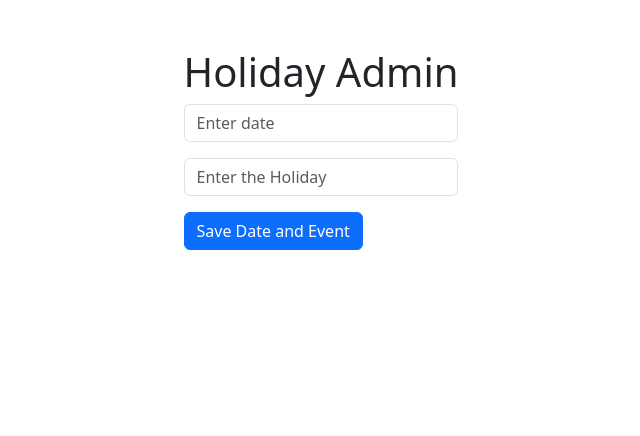
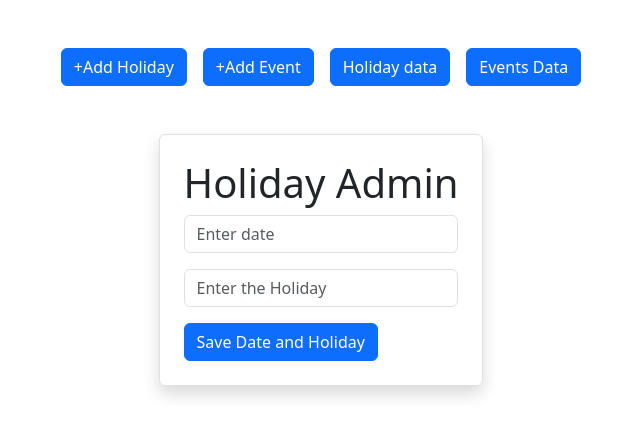
Before and after one commit to vinaykumardag1/venkateswara-project, a React (Vite) app in the folder client/: page /holiday-admin in a window 1280 px wide. Shown: the top 436 px of the page, without its empty margins (319-959 px from the left). Built offline with nearby package versions, Linux system fonts and the light colour scheme.

Commit message:
ui updated

```diff
--- a/client/src/Admin/Holiday/AdminHoliday.jsx
+++ b/client/src/Admin/Holiday/AdminHoliday.jsx
@@ -2,6 +2,7 @@ import React, { useState } from 'react';
 import 'bootstrap/dist/css/bootstrap.min.css';
 import axios from 'axios';
 import { useNavigate } from 'react-router-dom';
+import { Link } from 'react-router-dom';
 
 const Admin = () => {
   const [selectedDate, setSelectedDate] = useState('');
@@ -36,7 +37,14 @@ const Admin = () => {
 
   return (
     <div className="d-flex justify-content-center">
-      <div className="mt-5">
+      <div className="d-flex flex-column justify-content-center align-items-center vh-90">
+      <div className="d-flex justify-content-between gap-3 my-5">
+      <Link to='/holiday-admin'><button className="btn btn-primary">+Add Holiday</button></Link>
+      <Link to='/admin'><button className="btn btn-primary">+Add Event</button></Link>
+      <Link to='/holiday'><button className="btn btn-primary">Holiday data</button></Link>
+      <Link to='/events'><button className="btn btn-primary">Events Data</button></Link>
+       </div>
+      <div className="p-4 border rounded shadow">
         <h1>Holiday Admin </h1>
 
         <form onSubmit={handleSubmit}>
@@ -61,9 +69,10 @@ const Admin = () => {
             required
           />
           <button type="submit" className="btn btn-primary mt-3">
-            Save Date and Event
+            Save Date and Holiday
           </button>
         </form>
+        </div>
       </div>
     </div>
   );
--- a/client/src/Admin/Holiday/Holiday.jsx
+++ b/client/src/Admin/Holiday/Holiday.jsx
@@ -41,7 +41,7 @@ const Holiday = () => {
   // Handle edit button click
   const handleEdit = (item) => {
     setEditingItem(item._id); // Set the editing ID
-    setFormData({ date: item.date, event: item.event }); // Pre-fill form with existing data
+    setFormData({ date: item.date, holiday: item.holiday }); // Pre-fill form with existing data
   };
 
   // Handle form input changes
@@ -88,14 +88,20 @@ const Holiday = () => {
   return (
     <div className="container">
       <h1 className="text-center my-5">Date and Holiday</h1>
+      <div className="d-flex justify-content-between">
       <Link to='/holiday-admin'><button className="btn btn-primary">+Add Holiday</button></Link>
+      <Link to='/admin'><button className="btn btn-primary">+Add Event</button></Link>
+      <Link to='/holiday'><button className="btn btn-primary">Holiday data</button></Link>
+      <Link to='/events'><button className="btn btn-primary">Events Data</button></Link>
+       </div>
+
       <div className="d-flex text-center justify-content-center m-5">
         <table className="table table-striped">
 
           <thead>
             <tr>
               <th scope="col">Date</th>
-              <th scope="col">Event</th>
+              <th scope="col">Holiday</th>
               <th scope="col">Actions</th>
             </tr>
           </thead>
@@ -148,15 +154,15 @@ const Holiday = () => {
                 />
               </div>
               <div className="mb-3">
-                <label htmlFor="event" className="form-label">
-                  Event
+                <label htmlFor="holiday" className="form-label">
+                  Holiday
                 </label>
                 <input
                   type="text"
                   className="form-control"
-                  id="event"
-                  name="event"
-                  value={formData.event}
+                  id="holiday"
+                  name="holiday"
+                  value={formData.holiday}
                   onChange={handleChange}
                 />
               </div>
--- a/client/src/Admin/components/Admin.jsx
+++ b/client/src/Admin/components/Admin.jsx
@@ -35,8 +35,19 @@ const Admin = () => {
   };
 
   return (
-    <div className="d-flex justify-content-center">
-      <div className="mt-5">
+    <>
+
+    <div className="d-flex  justify-content-center">
+
+     <div className="d-flex flex-column justify-content-center align-items-center vh-90">
+     <div className="d-flex justify-content-between gap-3 my-5">
+      <Link to='/holiday-admin'><button className="btn btn-primary">+Add Holiday</button></Link>
+      <Link to='/admin'><button className="btn btn-primary">+Add Event</button></Link>
+      <Link to='/holiday'><button className="btn btn-primary">Holiday data</button></Link>
+      <Link to='/events'><button className="btn btn-primary">Events Data</button></Link>
+       </div>
+     <div className="p-4 border  rounded shadow">
+
         <h1>Admin Events</h1>
 
         <form onSubmit={handleSubmit}>
@@ -65,7 +76,10 @@ const Admin = () => {
           </button>
         </form>
       </div>
+      </div>
     </div>
+
+</>
   );
 };
 
--- a/client/src/Admin/components/Event.jsx
+++ b/client/src/Admin/components/Event.jsx
@@ -3,6 +3,7 @@ import React, { useEffect, useState } from "react";
 import axios from "axios";
 import "bootstrap/dist/css/bootstrap.min.css";
 import { Link } from "react-router-dom";
+
 const DataFetchingComponent = () => {
   const [data, setData] = useState([]);
   const [loading, setLoading] = useState(true);
@@ -88,12 +89,16 @@ const DataFetchingComponent = () => {
   return (
     <div className="container">
 
-      <h1 className="text-center">Date and Events</h1>
+      <h1 className="text-center my-5">Date and Events</h1>
+
       <div className="d-flex justify-content-between">
+      <Link to='/holiday-admin'><button className="btn btn-primary">+Add Holiday</button></Link>
       <Link to='/admin'><button className="btn btn-primary">+Add Event</button></Link>
-      <Link to='/holiday-admin'> <button className="btn btn-primary">+Add Holiday</button></Link>
-      </div>
-      <div className="d-flex text-center justify-content-center m-5">
+      <Link to='/holiday'><button className="btn btn-primary">Holiday data</button></Link>
+      <Link to='/events'><button className="btn btn-primary">Events Data</button></Link>
+       </div>
+
+      <div className="d-flex text-center justify-content-center align-items-center m-5">
         <table className="table table-striped">
           <thead>
             <tr>
--- a/client/src/Admin/components/Login.jsx
+++ b/client/src/Admin/components/Login.jsx
@@ -21,6 +21,9 @@ const Login = () => {
 
             if( data.message !== 'invalid credentails'){
                 navigate("/admin")
+                alert("login success")
+            }else{
+                alert("invalid credenttials")
             }
 
 
--- a/client/src/components/Login.jsx
+++ b/client/src/components/Login.jsx
@@ -22,9 +22,10 @@ const Login = () => {
 
 
             if (data.message === 'Login successful') {
+
                 navigate('/dashboard'); // Navigate to dashboard on successful login
             } else {
-                setError(data.error || 'Invalid credentials'); // Display server error
+                setError('Invalid credentials'); // Display server error
             }
         } catch (err) {
             console.error('Login failed:', err.response?.data || err.message);
```
Also changed, not shown: 1 other file (tests, documents, lock files or other folders).
